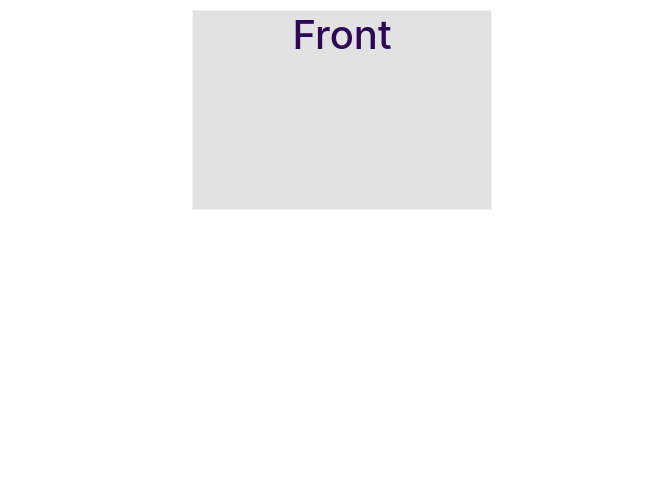
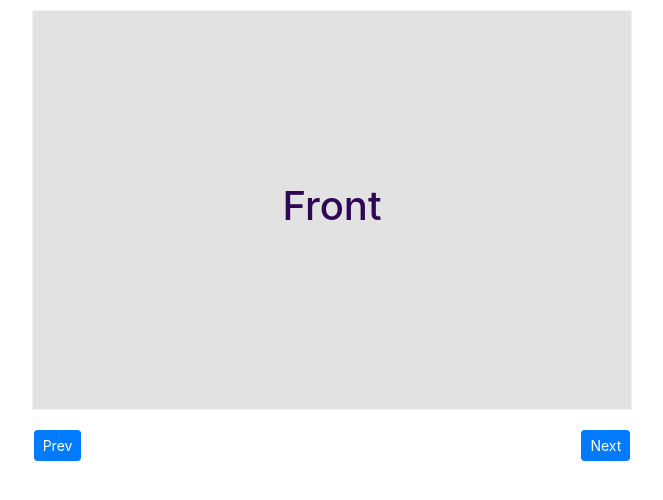
Before and after one commit to KeithMMeyer/HackOhio, a PHP site: page /study.php in a window 1280 px wide. Shown: the part 56-556 px from the top of the page, without its empty margins (308-971 px from the left). Run offline with PHP 8.4, Linux system fonts and the light colour scheme; some libraries are stand-ins or nearby versions.

Commit message:
Functional card flip

```diff
--- a/study.css
+++ b/study.css
@@ -1,14 +1,27 @@
 .card-container {
     margin: auto;
-    width: 300px;
+    width: 80%;
     padding: 10px;
+}
+
+.btn-container {
+  display: flex;
+  justify-content: center;
+  align-items: center;
+  height: 50px;
+}
+
+.btn {
+  margin: 250px;
+  padding: 10px;
 }
 
 /* The flip card container - set the width and height to whatever you want. We have added the border property to demonstrate that the flip itself goes out of the box on hover (remove perspective if you don't want the 3D effect */
 .flip-card {
     background-color: transparent;
-    width: 300px;
-    height: 200px;
+    margin: auto;
+    width: 600px;
+    height: 400px;
     border: 1px solid #f1f1f1;
     perspective: 1000px; /* Remove this if you don't want the 3D effect */
   }
@@ -18,19 +31,22 @@
     position: relative;
     width: 100%;
     height: 100%;
-    text-align: center;
     transition: transform 0.8s;
     transform-style: preserve-3d;
   }
 
   /* Do an horizontal flip when you move the mouse over the flip box container */
-  .flip-card:hover .flip-card-inner {
+  .flip-card:active .flip-card-inner {
     transform: rotateY(180deg);
   }
 
   /* Position the front and back side */
   .flip-card-front, .flip-card-back {
     position: absolute;
+    text-align: center;
+    display: flex;
+    align-items: center;
+    justify-content: center;
     width: 100%;
     height: 100%;
     -webkit-backface-visibility: hidden; /* Safari */
--- a/study.php
+++ b/study.php
@@ -25,5 +25,10 @@
 </div>
 </div>
 
+<div class="btn-container">
+    <button type="button" class="btn btn-primary btn-sm prevBtn">Prev</button>
+    <button type="button" class="btn btn-primary btn-sm nextBtn">Next</button>
+</div>
+
 </body>
 </html>
```
Also changed, not shown: study.js (deleted).
